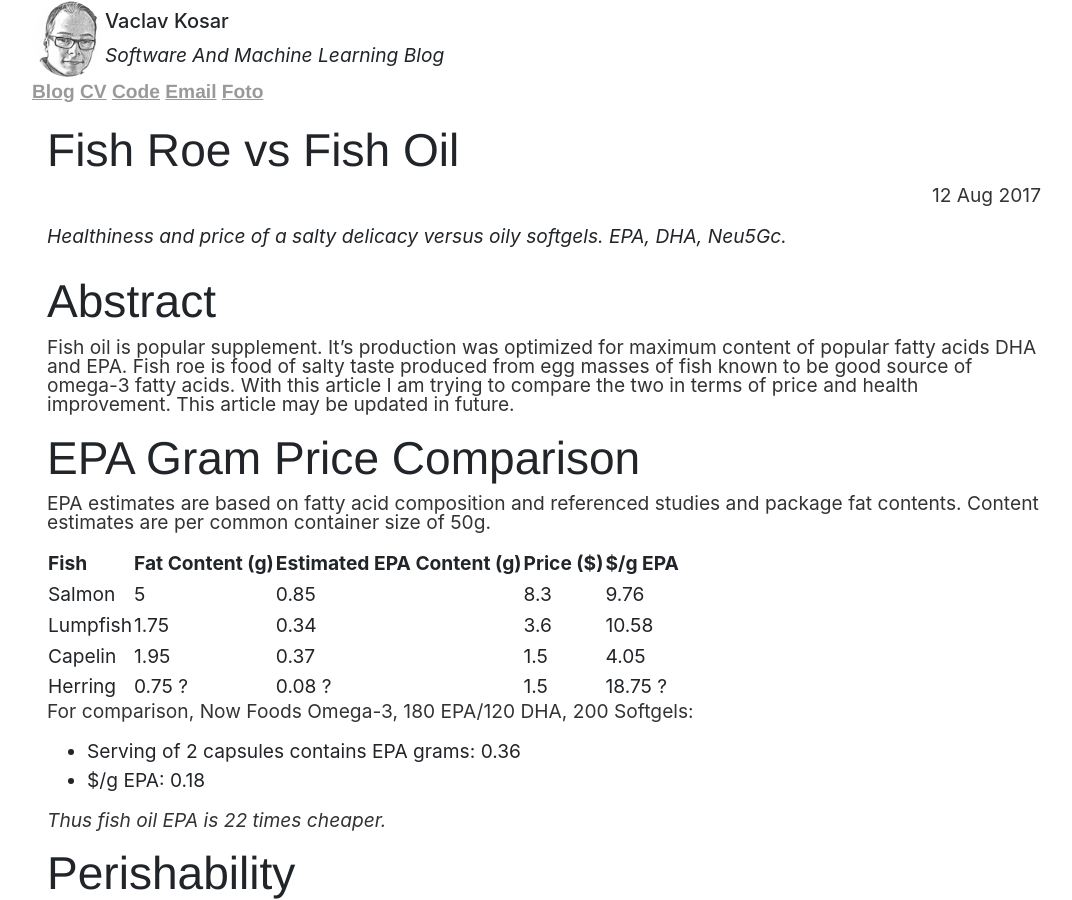
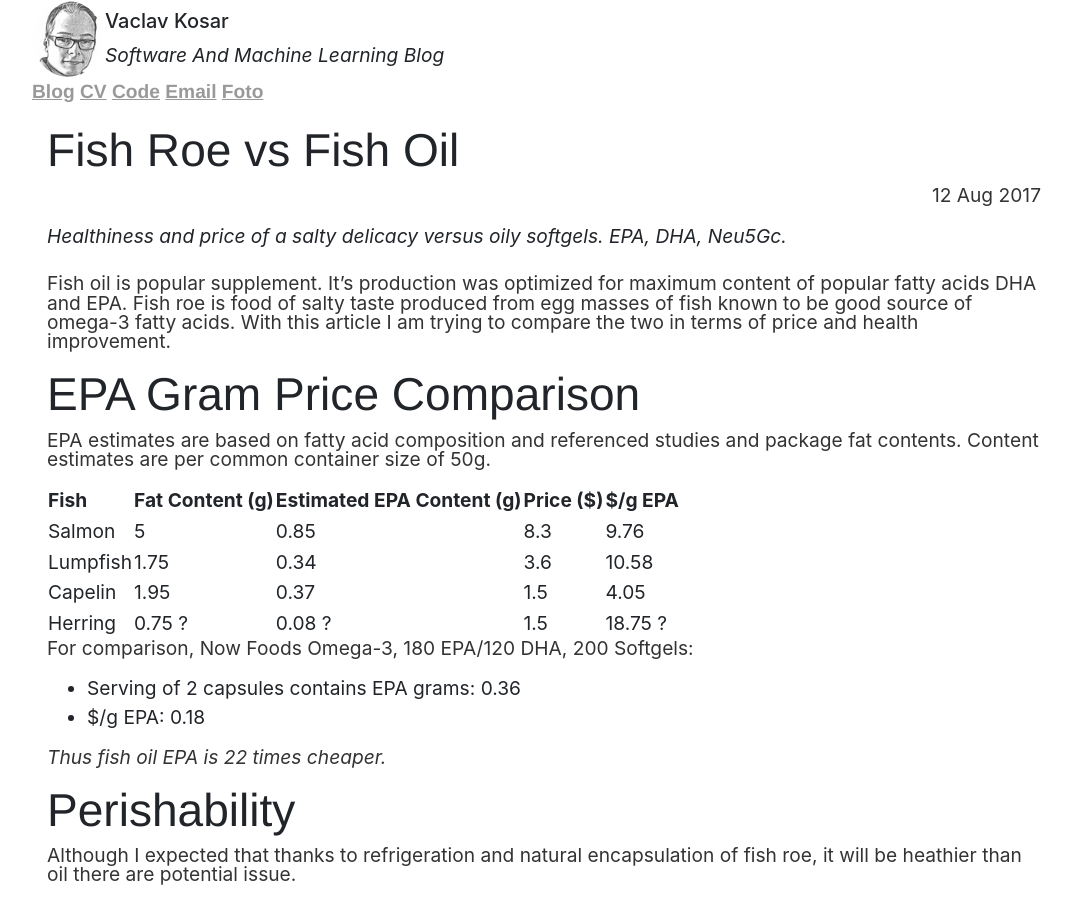
Before and after one commit to vackosar/vackosar.github.io, a Jekyll site: the page built from _posts/2017-08-12-Fish-Roe-vs-Fish-Oil.md, in a window 1280 px wide and 900 px high. Shown: the whole window, without its empty margins (96-1168 px from the left). Built offline with Jekyll 4.4.1, drawn with Linux system fonts in a browser that asks for light colours; nearby versions of some CDN libraries; library files that are not in the unit come from our copies; comment, search, counter and statistics services are not loaded.

Commit message:
Remove abstract from fish oil intro

```diff
--- a/_posts/2017-08-12-Fish-Roe-vs-Fish-Oil.md
+++ b/_posts/2017-08-12-Fish-Roe-vs-Fish-Oil.md
@@ -10,9 +10,7 @@
 ---
 
 
-# Abstract
-
-Fish oil is popular supplement. It's production was optimized for maximum content of popular fatty acids DHA and EPA. Fish roe is food of salty taste produced from egg masses of fish known to be good source of omega-3 fatty acids. With this article I am trying to compare the two in terms of price and health improvement. This article may be updated in future.
+Fish oil is popular supplement. It's production was optimized for maximum content of popular fatty acids DHA and EPA. Fish roe is food of salty taste produced from egg masses of fish known to be good source of omega-3 fatty acids. With this article I am trying to compare the two in terms of price and health improvement.
 
 # EPA Gram Price Comparison
 
```
